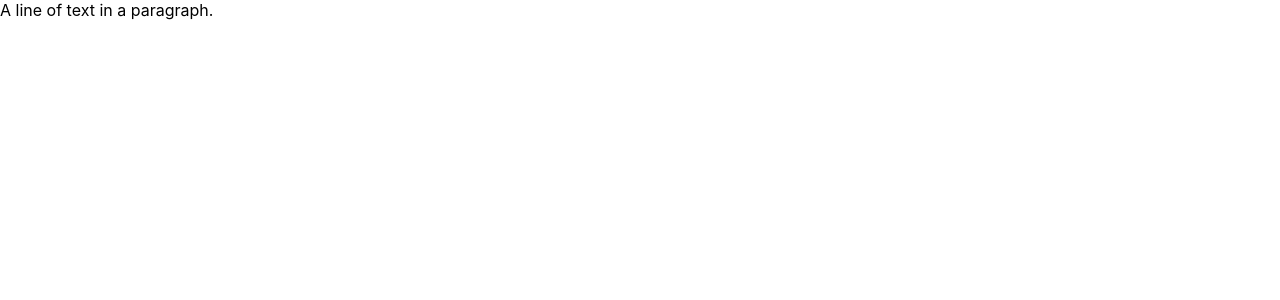
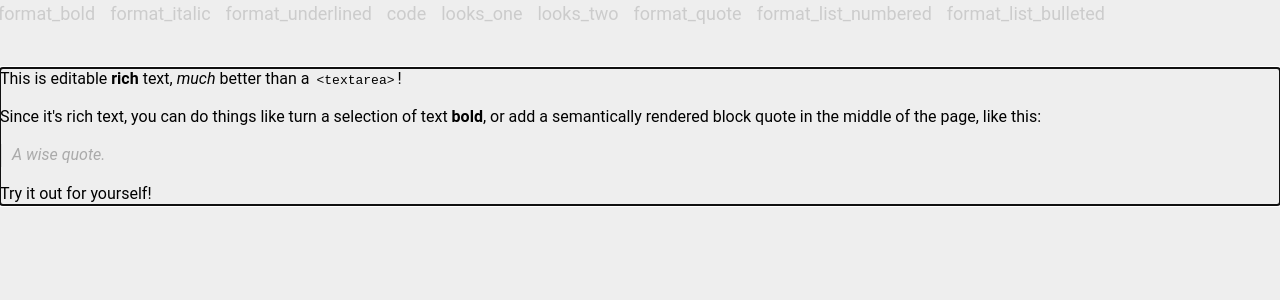
Before and after one commit to saifaldin14/TypeSaif, a React (Create React App) app: page / in a window 1280 px wide. Shown: the top 300 px of the page. Built offline with nearby package versions, Linux system fonts and the light colour scheme.

Commit message:
Added rich text example

```diff
--- a/package.json
+++ b/package.json
@@ -12,6 +12,8 @@
     "@types/react-dom": "^16.9.0",
     "emotion": "^10.0.27",
     "immutable": "^4.0.0-rc.12",
+    "is-url": "^1.2.4",
+    "material-icons": "^0.3.1",
     "react": "^16.13.1",
     "react-dom": "^16.13.1",
     "react-scripts": "3.4.3",
--- a/src/App.tsx
+++ b/src/App.tsx
@@ -1,30 +1,205 @@
-import React, { useEffect, useMemo, useState } from "react";
-import { createEditor } from 'slate'
-import { Slate, Editable, withReact } from 'slate-react'
+import React, { useCallback, useMemo, useState } from 'react'
+import isHotkey from 'is-hotkey'
+import { Editable, withReact, useSlate, Slate } from 'slate-react'
+import { Editor, Transforms, createEditor, Node } from 'slate'
+import { withHistory } from 'slate-history'
+
+import { Button, Icon, Toolbar } from './components'
+
+const HOTKEYS = {
+  'mod+b': 'bold',
+  'mod+i': 'italic',
+  'mod+u': 'underline',
+  'mod+`': 'code',
+}
+
+const LIST_TYPES = ['numbered-list', 'bulleted-list']
 
 const App = () => {
-  const editor = useMemo(() => withReact(createEditor()), [])
-  const [value, setValue] = useState([
-    {
-      type: 'paragraph',
-      children: [{ text: 'A line of text in a paragraph.' }],
-    },
-  ]);
+  const [value, setValue] = useState<Node[]>(initialValue)
+  const renderElement = useCallback(props => <Element {...props} />, [])
+  const renderLeaf = useCallback(props => <Leaf {...props} />, [])
+  const editor = useMemo(() => withHistory(withReact(createEditor())), [])
 
   return (
-    <Slate editor={editor} value={value} onChange={(newValue: any) => setValue(newValue)}>
+    <Slate editor={editor} value={value} onChange={value => setValue(value)}>
+      <Toolbar>
+        <MarkButton format="bold" icon="format_bold" />
+        <MarkButton format="italic" icon="format_italic" />
+        <MarkButton format="underline" icon="format_underlined" />
+        <MarkButton format="code" icon="code" />
+        <BlockButton format="heading-one" icon="looks_one" />
+        <BlockButton format="heading-two" icon="looks_two" />
+        <BlockButton format="block-quote" icon="format_quote" />
+        <BlockButton format="numbered-list" icon="format_list_numbered" />
+        <BlockButton format="bulleted-list" icon="format_list_bulleted" />
+      </Toolbar>
       <Editable
-        // Define a new handler which prints the key that was pressed.
+        renderElement={renderElement}
+        renderLeaf={renderLeaf}
+        placeholder="Enter some rich text…"
+        spellCheck
+        autoFocus
         onKeyDown={event => {
-          if (event.key === '&') {
-            // Prevent the ampersand character from being inserted.
-            event.preventDefault()
-            // Execute the `insertText` method when the event occurs.
-            editor.insertText("and")
+          for (const hotkey in HOTKEYS) {
+            if (isHotkey(hotkey, event as any)) {
+              event.preventDefault()
+              const mark = HOTKEYS[hotkey]
+              toggleMark(editor, mark)
+            }
           }
         }}
       />
     </Slate>
   )
 }
+
+const toggleBlock = (editor, format) => {
+  const isActive = isBlockActive(editor, format)
+  const isList = LIST_TYPES.includes(format)
+
+  Transforms.unwrapNodes(editor, {
+    match: n => LIST_TYPES.includes(n.type as string),
+    split: true,
+  })
+
+  Transforms.setNodes(editor, {
+    type: isActive ? 'paragraph' : isList ? 'list-item' : format,
+  })
+
+  if (!isActive && isList) {
+    const block = { type: format, children: [] }
+    Transforms.wrapNodes(editor, block)
+  }
+}
+
+const toggleMark = (editor, format) => {
+  const isActive = isMarkActive(editor, format)
+
+  if (isActive) {
+    Editor.removeMark(editor, format)
+  } else {
+    Editor.addMark(editor, format, true)
+  }
+}
+
+const isBlockActive = (editor, format) => {
+  const [match] = Editor.nodes(editor, {
+    match: n => n.type === format,
+  })
+
+  return !!match
+}
+
+const isMarkActive = (editor, format) => {
+  const marks = Editor.marks(editor)
+  return marks ? marks[format] === true : false
+}
+
+const Element = ({ attributes, children, element }) => {
+  switch (element.type) {
+    case 'block-quote':
+      return <blockquote {...attributes}>{children}</blockquote>
+    case 'bulleted-list':
+      return <ul {...attributes}>{children}</ul>
+    case 'heading-one':
+      return <h1 {...attributes}>{children}</h1>
+    case 'heading-two':
+      return <h2 {...attributes}>{children}</h2>
+    case 'list-item':
+      return <li {...attributes}>{children}</li>
+    case 'numbered-list':
+      return <ol {...attributes}>{children}</ol>
+    default:
+      return <p {...attributes}>{children}</p>
+  }
+}
+
+const Leaf = ({ attributes, children, leaf }) => {
+  if (leaf.bold) {
+    children = <strong>{children}</strong>
+  }
+
+  if (leaf.code) {
+    children = <code>{children}</code>
+  }
+
+  if (leaf.italic) {
+    children = <em>{children}</em>
+  }
+
+  if (leaf.underline) {
+    children = <u>{children}</u>
+  }
+
+  return <span {...attributes}>{children}</span>
+}
+
+const BlockButton = ({ format, icon }) => {
+  const editor = useSlate()
+  return (
+    <Button
+      active={isBlockActive(editor, format)}
+      onMouseDown={event => {
+        event.preventDefault()
+        toggleBlock(editor, format)
+      }}
+    >
+      <Icon>{icon}</Icon>
+    </Button>
+  )
+}
+
+const MarkButton = ({ format, icon }) => {
+  const editor = useSlate()
+  return (
+    <Button
+      active={isMarkActive(editor, format)}
+      onMouseDown={event => {
+        event.preventDefault()
+        toggleMark(editor, format)
+      }}
+    >
+      <Icon>{icon}</Icon>
+    </Button>
+  )
+}
+
+const initialValue = [
+  {
+    type: 'paragraph',
+    children: [
+      { text: 'This is editable ' },
+      { text: 'rich', bold: true },
+      { text: ' text, ' },
+      { text: 'much', italic: true },
+      { text: ' better than a ' },
+      { text: '<textarea>', code: true },
+      { text: '!' },
+    ],
+  },
+  {
+    type: 'paragraph',
+    children: [
+      {
+        text:
+          "Since it's rich text, you can do things like turn a selection of text ",
+      },
+      { text: 'bold', bold: true },
+      {
+        text:
+          ', or add a semantically rendered block quote in the middle of the page, like this:',
+      },
+    ],
+  },
+  {
+    type: 'block-quote',
+    children: [{ text: 'A wise quote.' }],
+  },
+  {
+    type: 'paragraph',
+    children: [{ text: 'Try it out for yourself!' }],
+  },
+]
+
 export default App;
--- a/src/components.tsx
+++ b/src/components.tsx
@@ -25,7 +25,7 @@ export const Button = React.forwardRef(
   ) => (
       <span
         {...props}
-        ref={ref as any}
+        ref={ref}
         className={cx(
           className,
           css`
@@ -57,12 +57,12 @@ export const EditorValue = React.forwardRef(
     ref: Ref<OrNull<null>>
   ) => {
     const textLines = value.document.nodes
-      .map((node: { text: any }) => node.text)
+      .map(node => node.text)
       .toArray()
       .join('\n')
     return (
       <div
-        ref={ref as any}
+        ref={ref}
         {...props}
         className={cx(
           className,
@@ -107,7 +107,7 @@ export const Icon = React.forwardRef(
   ) => (
       <span
         {...props}
-        ref={ref as any}
+        ref={ref}
         className={cx(
           'material-icons',
           className,
@@ -127,7 +127,7 @@ export const Instruction = React.forwardRef(
   ) => (
       <div
         {...props}
-        ref={ref as any}
+        ref={ref}
         className={cx(
           className,
           css`
@@ -149,7 +149,7 @@ export const Menu = React.forwardRef(
   ) => (
       <div
         {...props}
-        ref={ref as any}
+        ref={ref}
         className={cx(
           className,
           css`
@@ -165,12 +165,8 @@ export const Menu = React.forwardRef(
     )
 )
 
-interface portalProps {
-  children: any
-}
-
-export const Portal = (props: portalProps) => {
-  return ReactDOM.createPortal(props.children, document.body)
+export const Portal = ({ children }) => {
+  return ReactDOM.createPortal(children, document.body)
 }
 
 export const Toolbar = React.forwardRef(
@@ -180,7 +176,7 @@ export const Toolbar = React.forwardRef(
   ) => (
       <Menu
         {...props}
-        ref={ref as any}
+        ref={ref}
         className={cx(
           className,
           css`
--- a/src/index.css
+++ b/src/index.css
@@ -1,13 +1,75 @@
+html,
+input,
+textarea {
+  font-family: 'Roboto', sans-serif;
+  line-height: 1.4;
+  background: #eee;
+}
+
 body {
   margin: 0;
-  font-family: -apple-system, BlinkMacSystemFont, 'Segoe UI', 'Roboto', 'Oxygen',
-    'Ubuntu', 'Cantarell', 'Fira Sans', 'Droid Sans', 'Helvetica Neue',
-    sans-serif;
-  -webkit-font-smoothing: antialiased;
-  -moz-osx-font-smoothing: grayscale;
 }
 
-code {
-  font-family: source-code-pro, Menlo, Monaco, Consolas, 'Courier New',
-    monospace;
+p {
+  margin: 0;
 }
+
+pre {
+  padding: 10px;
+  background-color: #eee;
+  white-space: pre-wrap;
+}
+
+:not(pre) > code {
+  font-family: monospace;
+  background-color: #eee;
+  padding: 3px;
+}
+
+img {
+  max-width: 100%;
+  max-height: 20em;
+}
+
+blockquote {
+  border-left: 2px solid #ddd;
+  margin-left: 0;
+  margin-right: 0;
+  padding-left: 10px;
+  color: #aaa;
+  font-style: italic;
+}
+
+blockquote[dir='rtl'] {
+  border-left: none;
+  padding-left: 0;
+  padding-right: 10px;
+  border-right: 2px solid #ddd;
+}
+
+table {
+  border-collapse: collapse;
+}
+
+td {
+  padding: 10px;
+  border: 2px solid #ddd;
+}
+
+input {
+  box-sizing: border-box;
+  font-size: 0.85em;
+  width: 100%;
+  padding: 0.5em;
+  border: 2px solid #ddd;
+  background: #fafafa;
+}
+
+input:focus {
+  outline: 0;
+  border-color: blue;
+}
+
+[data-slate-editor] > * + * {
+  margin-top: 1em;
+}
--- a/tsconfig.json
+++ b/tsconfig.json
@@ -10,13 +10,14 @@
     "skipLibCheck": true,
     "esModuleInterop": true,
     "allowSyntheticDefaultImports": true,
-    "strict": true,
+    "strict": false,
     "forceConsistentCasingInFileNames": true,
     "module": "esnext",
     "moduleResolution": "node",
     "resolveJsonModule": true,
     "isolatedModules": true,
     "noEmit": true,
+    "downlevelIteration": true,
     "jsx": "react"
   },
   "include": [
```
Also changed, not shown: 2 other files (tests, documents, lock files or other folders).
